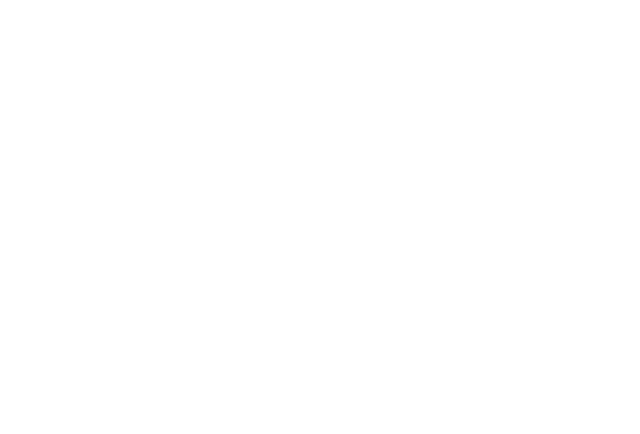
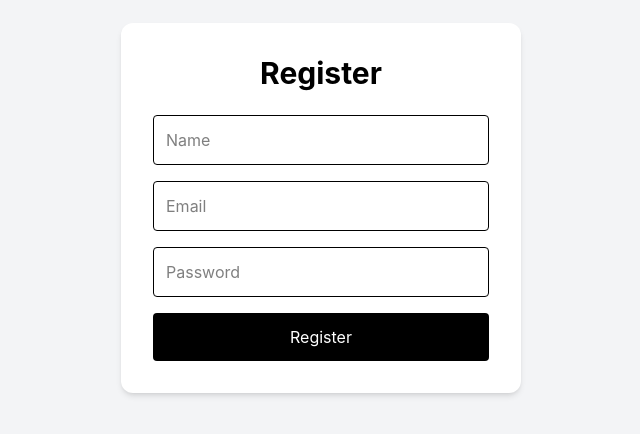
Before and after one commit to sinjaa18/gigflow-smart-leads-dashboard, a React (Vite) app in the folder client/: page /register in a window 1280 px wide. Before the commit this address had no page. Shown: the part 192-626 px from the top of the page, without its empty margins (319-959 px from the left). Built offline with nearby package versions, Linux system fonts and the light colour scheme.

Commit message:
Complete frontend and backend integration

```diff
--- a/client/src/App.tsx
+++ b/client/src/App.tsx
@@ -1,7 +1,9 @@
 import {BrowserRouter,Routes,Route} from "react-router-dom"
 
+import RegisterPage from "./pages/RegisterPage"
 import LoginPage from "./pages/LoginPage"
 import DashboardPage from "./pages/Dashboardpage"
+
 const App = () => {
   return (
     <BrowserRouter>
@@ -15,6 +17,10 @@ const App = () => {
           path="/dashboard"
           element={<DashboardPage />}
         />
+        <Route
+            path="/register"
+            element={<RegisterPage />}
+        />
       </Routes>
     </BrowserRouter>
 
--- a/client/src/pages/DashboardPage.tsx
+++ b/client/src/pages/DashboardPage.tsx
@@ -34,14 +34,23 @@ const DashboardPage = () => {
     e.preventDefault();
     try {
       const token = localStorage.getItem("token");
-      await fetch("http://localhost:5000/api/leads", {
-        method: "POST",
-        headers: {
-          Authorization: `Bearer ${token}`,
-          "Content-Type": "application/json",
+      await fetch(`${import.meta.env.VITE_API_URL}/api/leads`,
+    {
+        method:"POST",
+
+        headers:{
+            Authorization:`Bearer ${token}`,
+            "Content-Type":"application/json"
         },
-        body: JSON.stringify({ name, email, status, source }),
-      });
+
+        body:JSON.stringify({
+            name,
+            email,
+            status,
+            source
+        })
+    }
+)
 
       setName("");
       setEmail("");
@@ -56,7 +65,7 @@ const DashboardPage = () => {
       setLoading(true);
       const token = localStorage.getItem("token");
       const response = await fetch(
-        `http://localhost:5000/api/leads?search=${search}&status=${filterStatus}&source=${filterSource}&page=${page}`,
+        `${import.meta.env.VITE_API_URL}/api/leads?search=${search}&status=${filterStatus}&source=${filterSource}&page=${page}`,
         {
           method: "GET",
           headers: {
@@ -78,7 +87,7 @@ const DashboardPage = () => {
   const deleteLead = async (id: string) => {
     try {
       const token = localStorage.getItem("token");
-      await fetch(`http://localhost:5000/api/leads/${id}`, {
+      await fetch(`${import.meta.env.VITE_API_URL}/api/leads/${id}`, {
         method: "DELETE",
         headers: {
           Authorization: `Bearer ${token}`,
--- a/client/src/pages/LoginPage.tsx
+++ b/client/src/pages/LoginPage.tsx
@@ -8,14 +8,18 @@ const LoginPage =()=>{
     const handleLogin= async (e:React.FormEvent)=>{
         e.preventDefault();
         try{
-            const response = await fetch("http://localhost:5000/api/auth/login",
+            const response = await fetch(
+                `${import.meta.env.VITE_API_URL}/api/auth/login`,
                 {
                     method:"POST",
+
                     headers:{
                         "Content-Type":"application/json"
                     },
+
                     body:JSON.stringify({
-                        email,password
+                        email,
+                        password
                     })
                 }
             )
@@ -29,26 +33,64 @@ const LoginPage =()=>{
         }
     }
     return (
+
     <div className="h-screen flex items-center justify-center bg-gray-100">
-           <form onSubmit={handleLogin} className="bg-white p-8 rounded-xl shadow-md w-[350px]">
-             <h1 className="text-2xl font-bold mb-6 text-center"> Login  </h1>
+
+        <div className="bg-white p-8 rounded-xl shadow-md w-[350px]">
+
+            <form onSubmit={handleLogin}>
+
+                <h1 className="text-2xl font-bold mb-6 text-center">
+                    Login
+                </h1>
+
                 <input
                     type="email"
                     placeholder="Email"
                     value={email}
-                onChange={(e)=>setEmail(e.target.value)}
+                    onChange={(e)=>
+                        setEmail(e.target.value)
+                    }
                     className="w-full border p-3 rounded mb-4"
                 />
+
                 <input
                     type="password"
-                placeholder="Passwotrd"
+                    placeholder="Password"
                     value={password}
-                onChange={(e)=>setPassword(e.target.value)}
+                    onChange={(e)=>
+                        setPassword(e.target.value)
+                    }
                     className="w-full border p-3 rounded mb-4"
                 />
-            <button className="w-full bg-black text-white p-3 rounded">Login</button>
+
+                <button className="w-full bg-black text-white p-3 rounded">
+                    Login
+                </button>
+
             </form>
+
+
+
+            <p className="text-center mt-4">
+
+                Don't have an account ?
+
+                <span
+                    onClick={()=>
+                        navigate("/register")
+                    }
+                    className="text-blue-500 cursor-pointer ml-2"
+                >
+                    Register
+                </span>
+
+            </p>
+
         </div>
+
+    </div>
+
 )
 }
 export default LoginPage
--- /dev/null
+++ b/client/src/pages/RegisterPage.tsx
@@ -0,0 +1,121 @@
+import { useState } from "react"
+import { useNavigate } from "react-router-dom"
+
+const RegisterPage = ()=>{
+
+    const navigate = useNavigate()
+
+    const [name,setName] = useState("")
+    const [email,setEmail] = useState("")
+    const [password,setPassword] = useState("")
+
+    const handleRegister = async (
+        e:React.FormEvent
+    )=>{
+
+        e.preventDefault()
+
+        try{
+
+            const response = await fetch(
+                `${import.meta.env.VITE_API_URL}/api/auth/register`,
+                {
+                    method:"POST",
+
+                    headers:{
+                        "Content-Type":"application/json"
+                    },
+
+                    body:JSON.stringify({
+                        name,
+                        email,
+                        password,
+                        role:"admin"
+                    })
+                }
+            )
+
+            const data =
+                await response.json()
+
+            localStorage.setItem(
+                "token",
+                data.token
+            )
+
+            navigate("/dashboard")
+
+        }catch(err){
+
+            console.log(err)
+
+        }
+
+    }
+
+    return (
+
+        <div className="h-screen flex items-center justify-center bg-gray-100">
+
+            <form
+                onSubmit={handleRegister}
+                className="bg-white p-8 rounded-xl shadow-md w-[400px]"
+            >
+
+                <h1 className="text-3xl font-bold mb-6 text-center">
+                    Register
+                </h1>
+
+
+
+                <input
+                    type="text"
+                    placeholder="Name"
+                    value={name}
+                    onChange={(e)=>
+                        setName(e.target.value)
+                    }
+                    className="w-full border p-3 rounded mb-4"
+                />
+
+
+
+                <input
+                    type="email"
+                    placeholder="Email"
+                    value={email}
+                    onChange={(e)=>
+                        setEmail(e.target.value)
+                    }
+                    className="w-full border p-3 rounded mb-4"
+                />
+
+
+
+                <input
+                    type="password"
+                    placeholder="Password"
+                    value={password}
+                    onChange={(e)=>
+                        setPassword(e.target.value)
+                    }
+                    className="w-full border p-3 rounded mb-4"
+                />
+
+
+
+                <button
+                    className="w-full bg-black text-white p-3 rounded"
+                >
+                    Register
+                </button>
+
+            </form>
+
+        </div>
+
+    )
+
+}
+
+export default RegisterPage
```
Also changed, not shown: 1 other file (tests, documents, lock files or other folders). Lines whose indentation alone changed are shown as unchanged.
